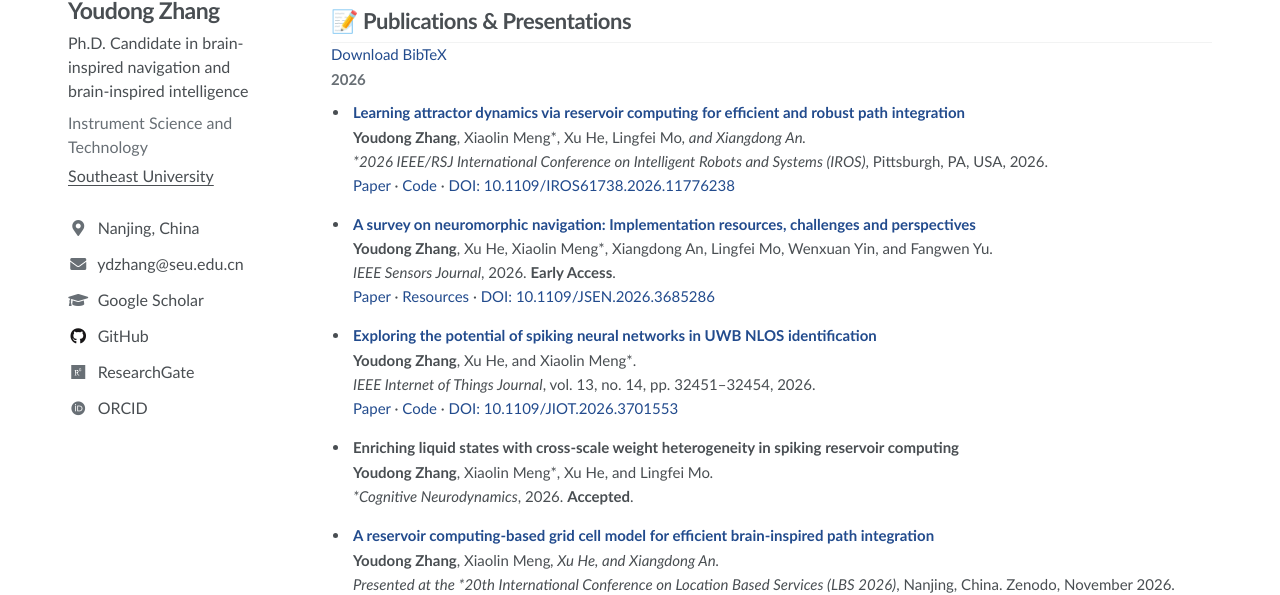
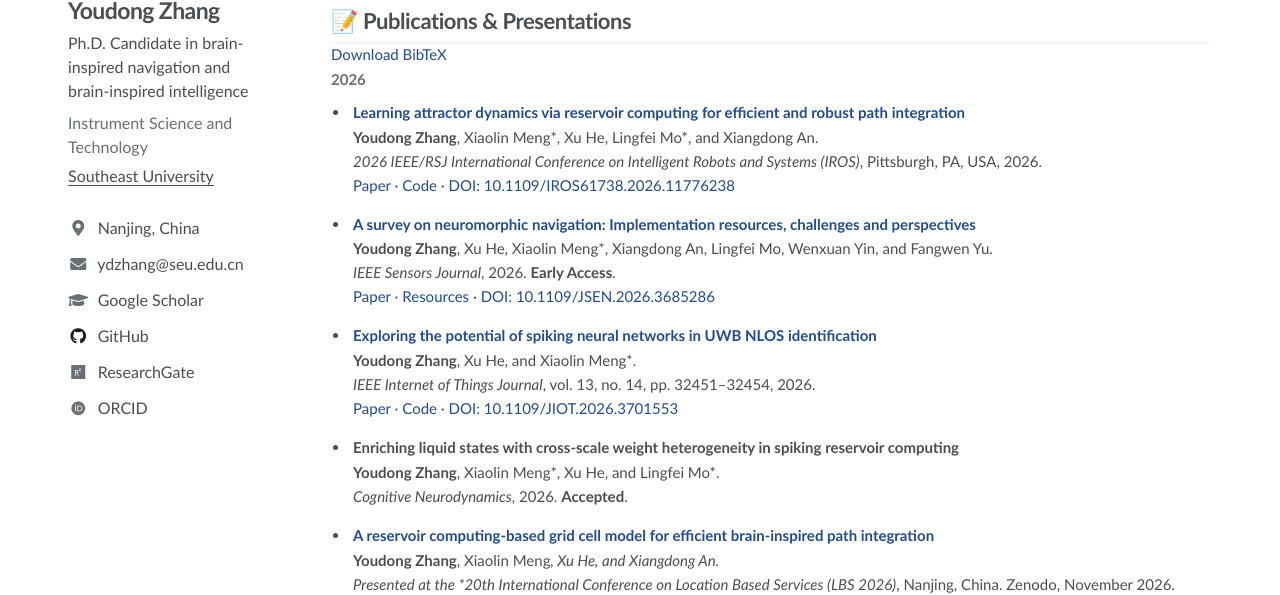
Before and after one commit to AXYZdong/Youdong_Zhang, a Jekyll site: the page built from _pages/about.md, in a window 1280 px wide and 900 px high. Shown: the part 298-893 px from the top of the window. Built offline with Jekyll 4.4.1, drawn with Linux system fonts in a browser that asks for light colours; some web fonts are replaced.

Commit message:
fix format

```diff
--- a/_pages/about.md
+++ b/_pages/about.md
@@ -31,7 +31,7 @@ My research interests include **brain-inspired navigation**  🤖 and **brain-in
 ## 2026
 
 - **[Learning attractor dynamics via reservoir computing for efficient and robust path integration](https://ieeexplore.ieee.org/document/11776238)**
-  **Youdong Zhang**, Xiaolin Meng\*, Xu He, Lingfei Mo*, and Xiangdong An.
+  **Youdong Zhang**, Xiaolin Meng\*, Xu He, Lingfei Mo\*, and Xiangdong An.
   *2026 IEEE/RSJ International Conference on Intelligent Robots and Systems (IROS)*, Pittsburgh, PA, USA, 2026.
   [Paper](https://rasevents.org/uploads/documents/pdfviewer/b5/7f/232079-1650.pdf) · [Code](https://github.com/BINUCOE/RC_PI) · [DOI: 10.1109/IROS61738.2026.11776238](https://doi.org/10.1109/IROS61738.2026.11776238)
 
@@ -46,7 +46,7 @@ My research interests include **brain-inspired navigation**  🤖 and **brain-in
   [Paper](https://ieeexplore.ieee.org/document/11554414) · [Code](https://github.com/BINUCOE/SpikingUWB) · [DOI: 10.1109/JIOT.2026.3701553](https://doi.org/10.1109/JIOT.2026.3701553)
 
 - **Enriching liquid states with cross-scale weight heterogeneity in spiking reservoir computing**
-  **Youdong Zhang**, Xiaolin Meng\*, Xu He, and Lingfei Mo*.
+  **Youdong Zhang**, Xiaolin Meng\*, Xu He, and Lingfei Mo\*.
   *Cognitive Neurodynamics*, 2026. **Accepted**.
 
 - **[A reservoir computing-based grid cell model for efficient brain-inspired path integration](https://doi.org/10.5281/zenodo.24008771)**
```
